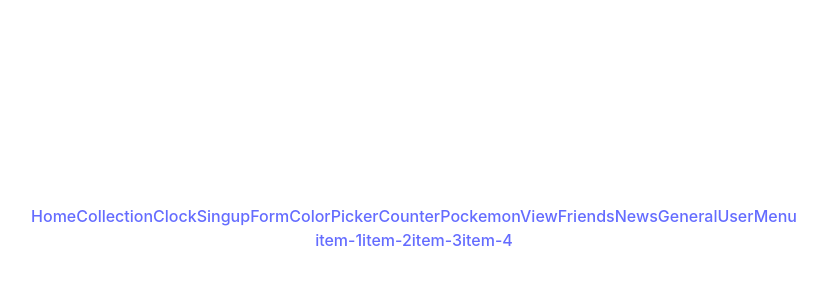
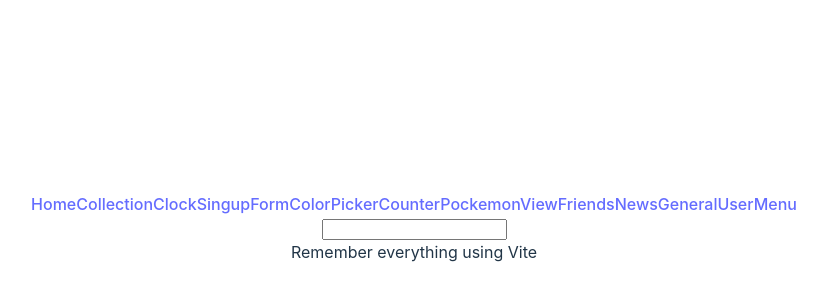
Before and after one commit to NadiiaHonchar/usinv-vite, a React (Vite) app: page /collection in a window 1280 px wide. Shown: the part 172-472 px from the top of the page, without its empty margins (226-1053 px from the left). Built offline with nearby package versions, Linux system fonts and the light colour scheme.

Commit message:
added visible by url  parametr

```diff
--- a/src/components/Layout.jsx
+++ b/src/components/Layout.jsx
@@ -3,6 +3,7 @@
 export const Layout = () => {
   return (
     <>
+      <header>
         <nav>
           <NavLink to="/">Home</NavLink>
           <NavLink to="/collection">Collection</NavLink>
@@ -15,9 +16,11 @@
           <NavLink to="/news">NewsGeneral</NavLink>
           <NavLink to="/user">UserMenu</NavLink>
         </nav>
+      </header>
       <main>
         <Outlet />
       </main>
+      <footer>Remember everything using Vite</footer>
     </>
   );
 };
--- a/src/pages/Collection.jsx
+++ b/src/pages/Collection.jsx
@@ -1,9 +1,22 @@
-import { Link } from "react-router-dom";
+import { useState } from "react";
+import { Link, useSearchParams } from "react-router-dom";
 
 const Collection = () => {
+  const [item, setItem] = useState(["item-1", "item-2", "item-3", "item-4"]);
+  const [searchParams, setSearchParams] = useSearchParams();
+  const collectionID = searchParams.get("collectionID");
+  const visibleItem = item.filter((i) => i.includes(collectionID));
   return (
     <div>
-      {["item-1", "item-2", "item-3", "item-4"].map((i) => {
+      <input
+        type="text"
+        value={collectionID ? collectionID : ""}
+        onChange={(e) => {
+          setSearchParams;
+          ({ collectionID: e.target.value });
+        }}
+      />
+      {visibleItem.map((i) => {
         return (
           <Link key={i} to={`${i}`}>
             {i}
```
Lines whose indentation alone changed are shown as unchanged.
